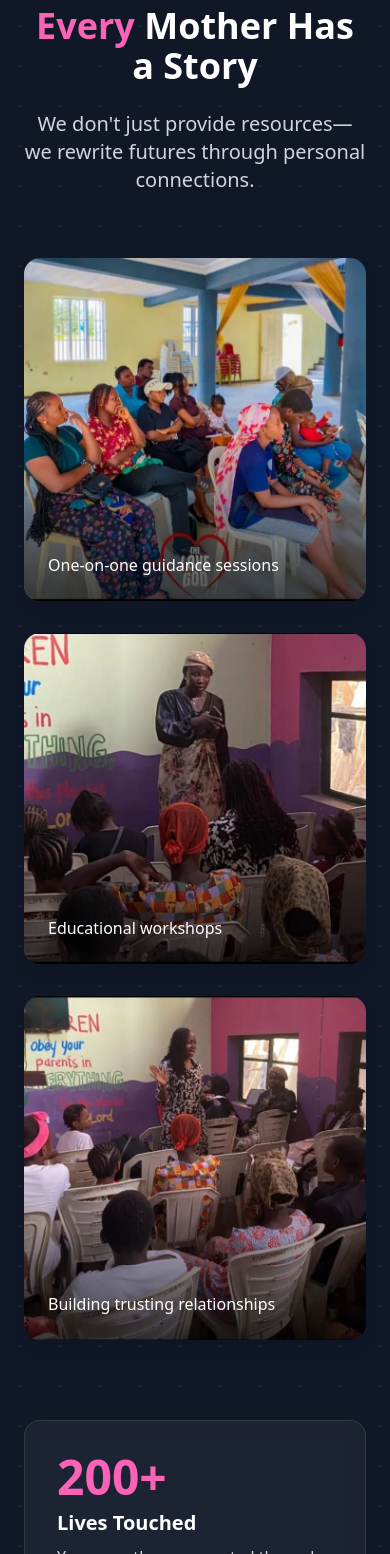
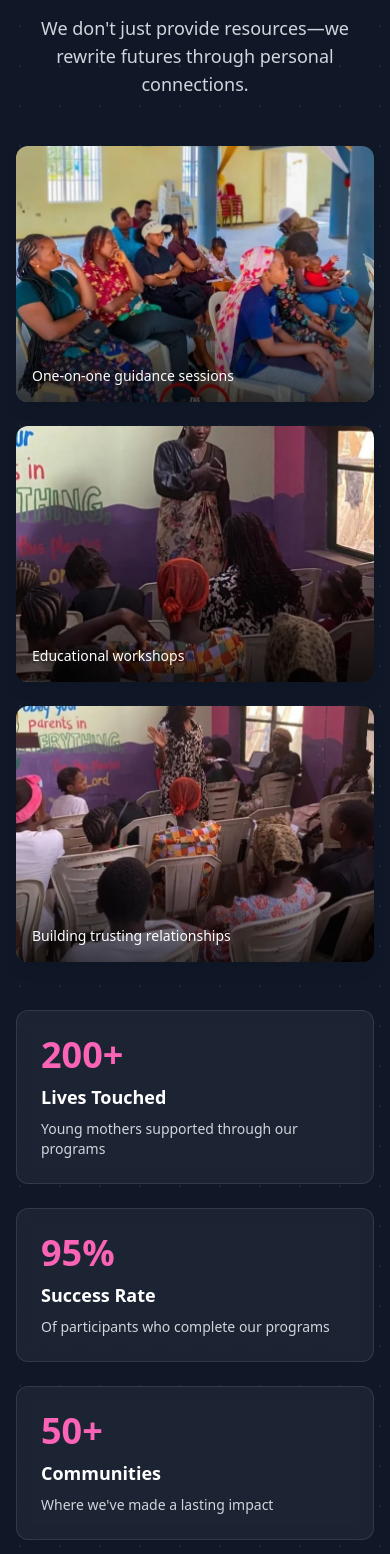
Before and after one commit to Ibthecoder/ChildFoundation, a React (Vite) app: page /youngmothers in a window 390 px wide. Shown: the part 2854-4408 px from the top of the page. Built offline with nearby package versions, Linux system fonts and the light colour scheme.

Commit message:
changes made

```diff
--- a/src/sections/YoungMothers.jsx
+++ b/src/sections/YoungMothers.jsx
@@ -329,7 +329,7 @@
       </section>
 
       {/* 🌟 STORYTELLING SECTION WITH PHOTO GALLERY */}
-      <section className="relative py-40 bg-gray-900 text-white overflow-hidden">
+      <section className="relative py-20 md:py-40 bg-gray-900 text-white overflow-hidden">
         {/* SVG Background Pattern */}
         <svg
           className="absolute inset-0 w-full h-full opacity-10"
@@ -350,25 +350,24 @@
           <rect width="100%" height="100%" fill="url(#pattern)" />
         </svg>
 
-        <div className="max-w-7xl mx-auto px-6 relative z-10">
+        <div className="max-w-7xl mx-auto px-4 sm:px-6 relative z-10">
           <motion.div
             initial={{ opacity: 0 }}
             whileInView={{ opacity: 1 }}
             viewport={{ once: true }}
-            className="text-center mb-16"
+            className="text-center mb-12 md:mb-16"
           >
-            <h2 className="text-4xl md:text-5xl font-bold mb-6">
+            <h2 className="text-3xl sm:text-4xl md:text-5xl font-bold mb-4 sm:mb-6">
               <span className="text-pink-400">Every</span> Mother Has a Story
             </h2>
-            <p className="text-xl text-gray-300 max-w-3xl mx-auto">
+            <p className="text-lg sm:text-xl text-gray-300 max-w-3xl mx-auto">
               We don't just provide resources—we rewrite futures through
               personal connections.
             </p>
           </motion.div>
 
           {/* Photo Gallery Grid */}
-          <div className="grid grid-cols-1 md:grid-cols-2 lg:grid-cols-3 gap-8 mb-20">
-            {/* Replace these with your actual photos */}
+          <div className="grid grid-cols-1 md:grid-cols-2 lg:grid-cols-3 gap-6 sm:gap-8 mb-12 md:mb-20">
             {[
               {
                 img: youngmother1,
@@ -392,17 +391,19 @@
                 whileInView={{ opacity: 1, y: 0 }}
                 viewport={{ once: true }}
                 transition={{ delay: index * 0.1 }}
-                className="group overflow-hidden rounded-2xl shadow-lg hover:shadow-xl transition-shadow"
+                className="group overflow-hidden rounded-xl md:rounded-2xl shadow-lg hover:shadow-xl transition-shadow"
               >
-                <div className="relative h-[90] overflow-hidden">
+                <div className="relative h-64 sm:h-72 md:h-90 overflow-hidden">
                   <img
                     src={photo.img}
                     alt={photo.alt}
                     className="w-full h-full object-cover group-hover:scale-105 transition-transform duration-500"
                   />
                   <div className="absolute inset-0 bg-gradient-to-t from-black/70 via-transparent to-transparent" />
-                  <div className="absolute bottom-0 left-0 right-0 p-6 text-white">
-                    <p className="font-medium">{photo.caption}</p>
+                  <div className="absolute bottom-0 left-0 right-0 p-4 sm:p-6 text-white">
+                    <p className="font-medium text-sm sm:text-base">
+                      {photo.caption}
+                    </p>
                   </div>
                 </div>
               </motion.div>
@@ -410,7 +411,7 @@
           </div>
 
           {/* Impact Stories */}
-          <div className="grid md:grid-cols-3 gap-8">
+          <div className="grid grid-cols-1 sm:grid-cols-3 gap-6 sm:gap-8">
             {[
               {
                 stat: "200+",
@@ -434,21 +435,22 @@
                 whileInView={{ opacity: 1, y: 0 }}
                 viewport={{ once: true }}
                 transition={{ delay: i * 0.1 + 0.3 }}
-                className="bg-white/5 backdrop-blur-sm p-8 rounded-2xl border border-white/10"
+                className="bg-white/5 backdrop-blur-sm p-6 sm:p-8 rounded-xl md:rounded-2xl border border-white/10"
               >
-                <div className="text-5xl font-bold text-pink-400 mb-2">
+                <div className="text-4xl sm:text-5xl font-bold text-pink-400 mb-2">
                   {item.stat}
                 </div>
-                <h3 className="text-xl font-bold mb-2 text-white">
+                <h3 className="text-lg sm:text-xl font-bold mb-2 text-white">
                   {item.title}
                 </h3>
-                <p className="text-gray-300">{item.desc}</p>
+                <p className="text-sm sm:text-base text-gray-300">
+                  {item.desc}
+                </p>
               </motion.div>
             ))}
           </div>
         </div>
       </section>
-
       {/* 🌟 FINAL CTA WITH SVG GLOW EFFECT */}
       <section className="py-32 bg-gradient-to-br from-pink-600 to-purple-600 relative overflow-hidden">
         {/* SVG Radial Gradient Background */}
```
Also changed, not shown: src/sections/SchoolOutreach.jsx (+0 -225 lines).
